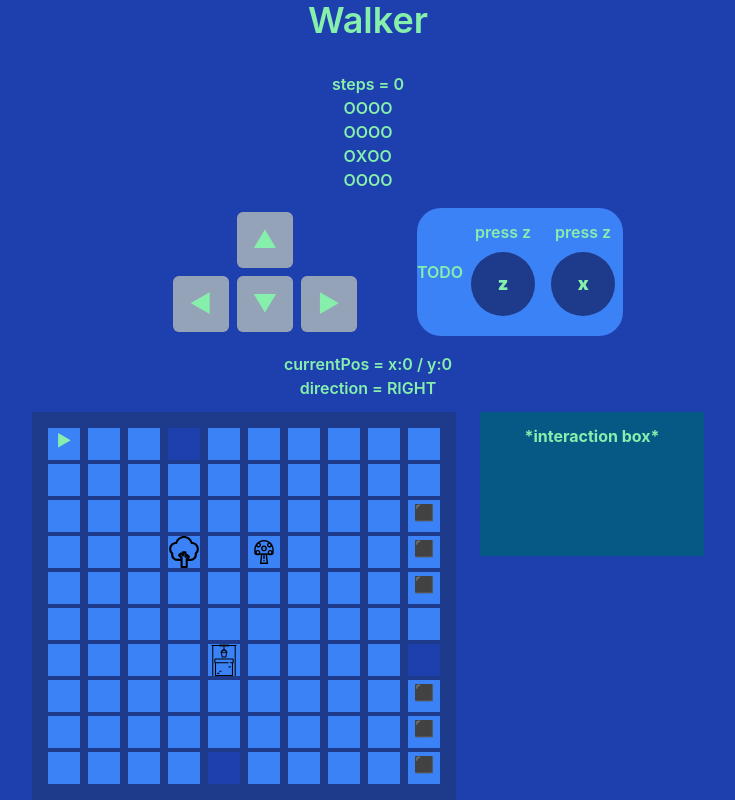
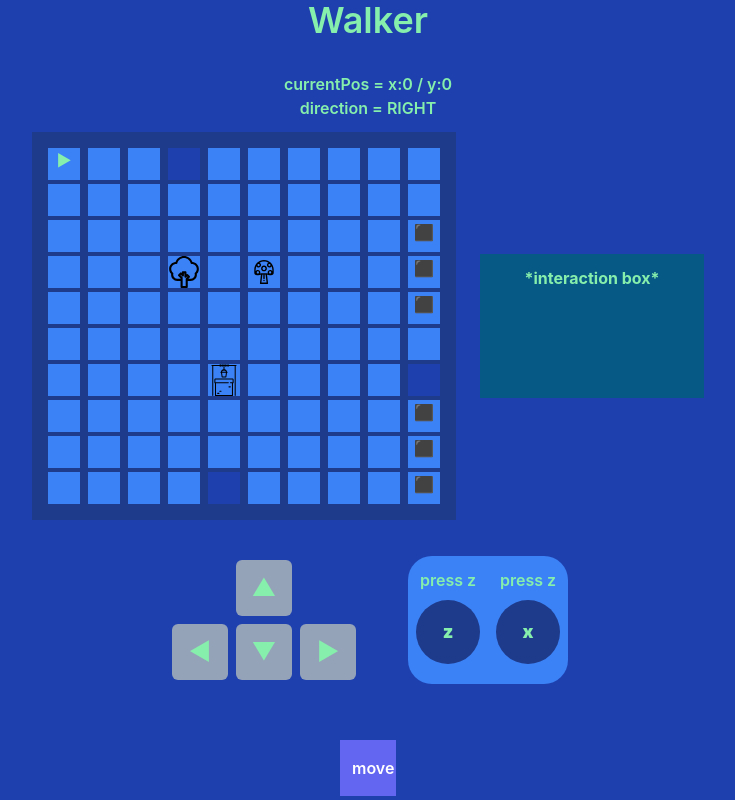
Before and after one commit to leog91/leog, a Next.js app: page /walker in a window 1280 px wide. Shown: the top 800 px of the page, without its empty margins (272-1007 px from the left). Built offline with nearby package versions, Linux system fonts and the light colour scheme.

Commit message:
walker > smaller screens

```diff
--- a/pages/walker.js
+++ b/pages/walker.js
@@ -342,72 +342,6 @@ function Walker() {
       <div tabIndex="0" onKeyDown={(e) => handler(e.key)}>
         <div className=" bg-blue-800 flex flex-col  text-green-300 font-semibold place-items-center  ">
           <div className="text-4xl   mb-8">Walker</div>
-          <div>steps = {step}</div>
-          <div>
-            {grid.map((l, ixl) => (
-              <div key={ixl} className="flex">
-                {l.map((e, eix) => (
-                  <div className="flex" key={eix}>
-                    {e}
-                  </div>
-                ))}
-              </div>
-            ))}
-          </div>
-
-          <div className="flex m-4">
-            <div className="grid mx-14 grid-cols-3 text-center text-2xl ">
-              <div> </div>
-
-              <div
-                onClick={() => moveUp()}
-                className="flex rounded-md justify-center items-center bg-slate-400 w-14 h-14 m-1 hover:bg-slate-200 hover:text-black"
-              >
-                ▲
-              </div>
-              <div> </div>
-              <div
-                onClick={() => moveLeft()}
-                className="flex rounded-md justify-center items-center bg-slate-400 w-14 h-14 m-1 hover:bg-slate-200 hover:text-black"
-              >
-                ◄
-              </div>
-              <div
-                onClick={() => moveDown()}
-                className="flex rounded-md justify-center items-center bg-slate-400 w-14 h-14 m-1 hover:bg-slate-200 hover:text-black"
-              >
-                ▼
-              </div>
-              <div
-                onClick={() => moveRight()}
-                className="flex rounded-md justify-center items-center bg-slate-400 w-14 h-14 m-1 hover:bg-slate-200 hover:text-black"
-              >
-                ►
-              </div>
-            </div>
-
-            <div className="flex bg-blue-500 items-center   rounded-3xl">
-              TODO
-              <div className="flex flex-col items-center">
-                <div>press z</div>
-                <button
-                  onClick={() => handler("z")}
-                  className="rounded-full m-2 w-16 h-16 bg-blue-900 font-black text-lg"
-                >
-                  z
-                </button>
-              </div>
-              <div className="flex flex-col items-center">
-                <div>press z</div>
-                <button
-                  onClick={() => handler("x")}
-                  className="rounded-full m-2 w-16 h-16 bg-blue-900 font-black text-lg"
-                >
-                  x
-                </button>
-              </div>
-            </div>
-          </div>
 
           <div>
             {" "}
@@ -415,7 +349,7 @@ function Walker() {
           </div>
           <div>direction = {walkerPosition.direction}</div>
 
-          <div className="flex">
+          <div className="flex flex-col items-center sm:flex-row">
             <div className="flex p-3 m-3 bg-blue-900">
               {map.map((e, i) => (
                 <div key={i} className=" text-center ">
@@ -456,6 +390,59 @@ function Walker() {
                     )}
                   </div>
                 )}
+              </div>
+            </div>
+          </div>
+
+          <div className="flex ">
+            <div className="grid grid-cols-3 text-center text-2xl content-center m-6">
+              <div> </div>
+
+              <div
+                onClick={() => moveUp()}
+                className="flex rounded-md justify-center items-center bg-slate-400 w-14 h-14 m-1 hover:bg-slate-200 hover:text-black"
+              >
+                ▲
+              </div>
+              <div> </div>
+              <div
+                onClick={() => moveLeft()}
+                className="flex rounded-md justify-center items-center bg-slate-400 w-14 h-14 m-1 hover:bg-slate-200 hover:text-black"
+              >
+                ◄
+              </div>
+              <div
+                onClick={() => moveDown()}
+                className="flex rounded-md justify-center items-center bg-slate-400 w-14 h-14 m-1 hover:bg-slate-200 hover:text-black"
+              >
+                ▼
+              </div>
+              <div
+                onClick={() => moveRight()}
+                className="flex rounded-md justify-center items-center bg-slate-400 w-14 h-14 m-1 hover:bg-slate-200 hover:text-black"
+              >
+                ►
+              </div>
+            </div>
+
+            <div className="flex flex-col sm:flex-row bg-blue-500 items-center   rounded-3xl m-6">
+              <div className="flex flex-col items-center">
+                <div>press z</div>
+                <button
+                  onClick={() => handler("z")}
+                  className="rounded-full m-2 w-16 h-16 bg-blue-900 font-black text-lg"
+                >
+                  z
+                </button>
+              </div>
+              <div className="flex flex-col items-center">
+                <div>press z</div>
+                <button
+                  onClick={() => handler("x")}
+                  className="rounded-full m-2 w-16 h-16 bg-blue-900 font-black text-lg"
+                >
+                  x
+                </button>
               </div>
             </div>
           </div>
```
